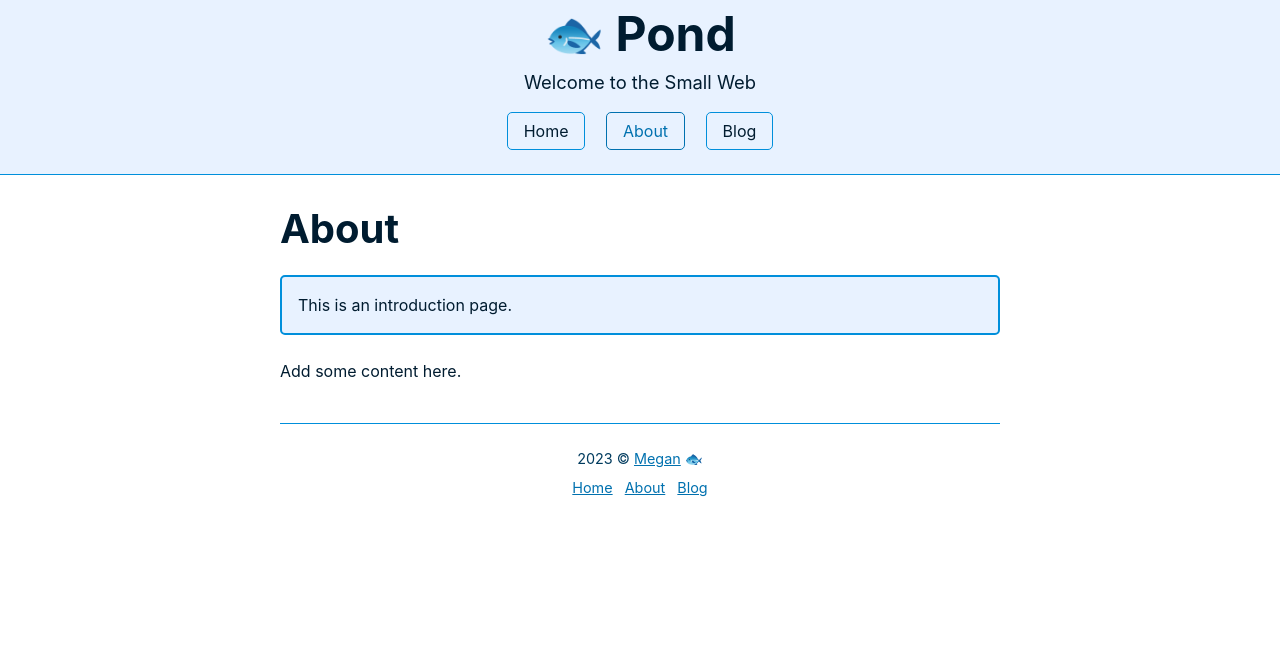
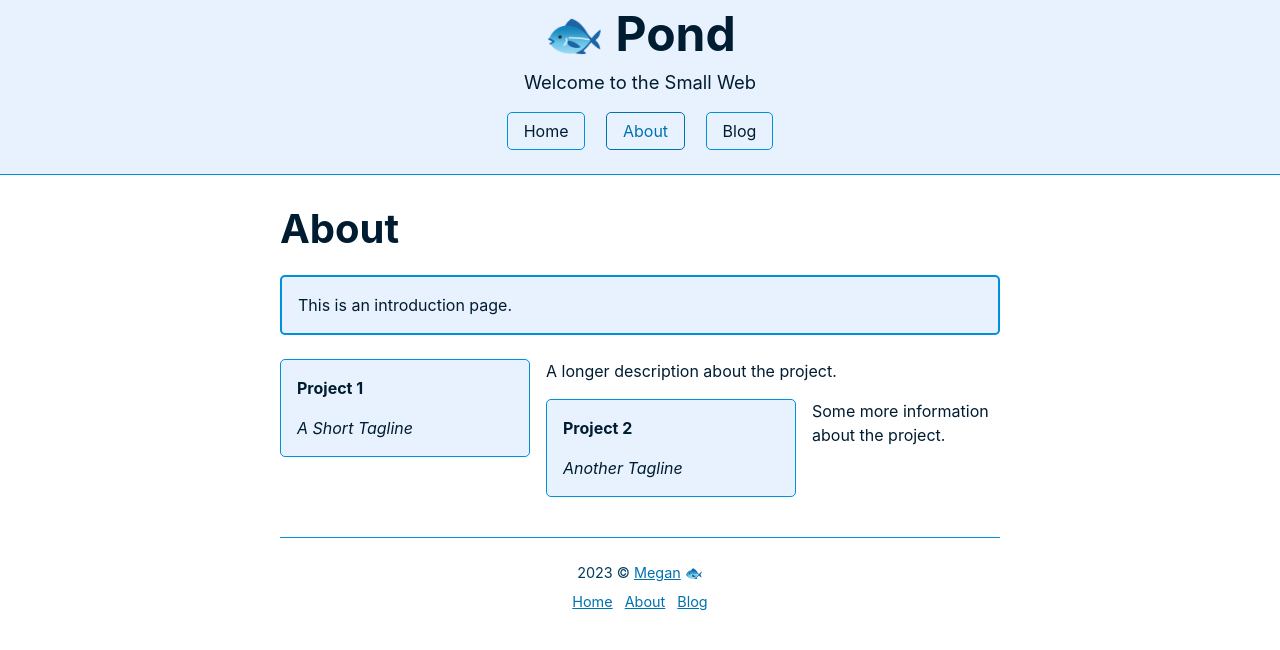
Before and after one commit to megdna/pond, a Jekyll site: the page built from about.md, in a window 1280 px wide. Shown: the top 650 px of the page. Built offline with Jekyll 4.4.1, drawn with Linux system fonts in a browser that asks for light colours.

Commit message:
Update theme

```diff
--- a/about.md
+++ b/about.md
@@ -5,5 +5,14 @@ title: About
 description: This is an introduction page.
 image: /images/blue.jpg
 ---
+<aside>
+<p><b>Project 1</b></p>
+<p><i>A Short Tagline</i></p>
+</aside>
+A longer description about the project.
 
-Add some content here.
+<aside>
+<p><b>Project 2</b></p>
+<p><i>Another Tagline</i></p>
+</aside>
+Some more information about the project.
--- a/style.css
+++ b/style.css
@@ -257,7 +257,7 @@ article {
   border: 1px solid var(--border);
   border-radius: var(--standard-border-radius);
   margin: 1.5rem 0;
-  padding: 1rem;
+  padding: 0.5rem 1rem;
 }
 
 aside, details, pre {
```
